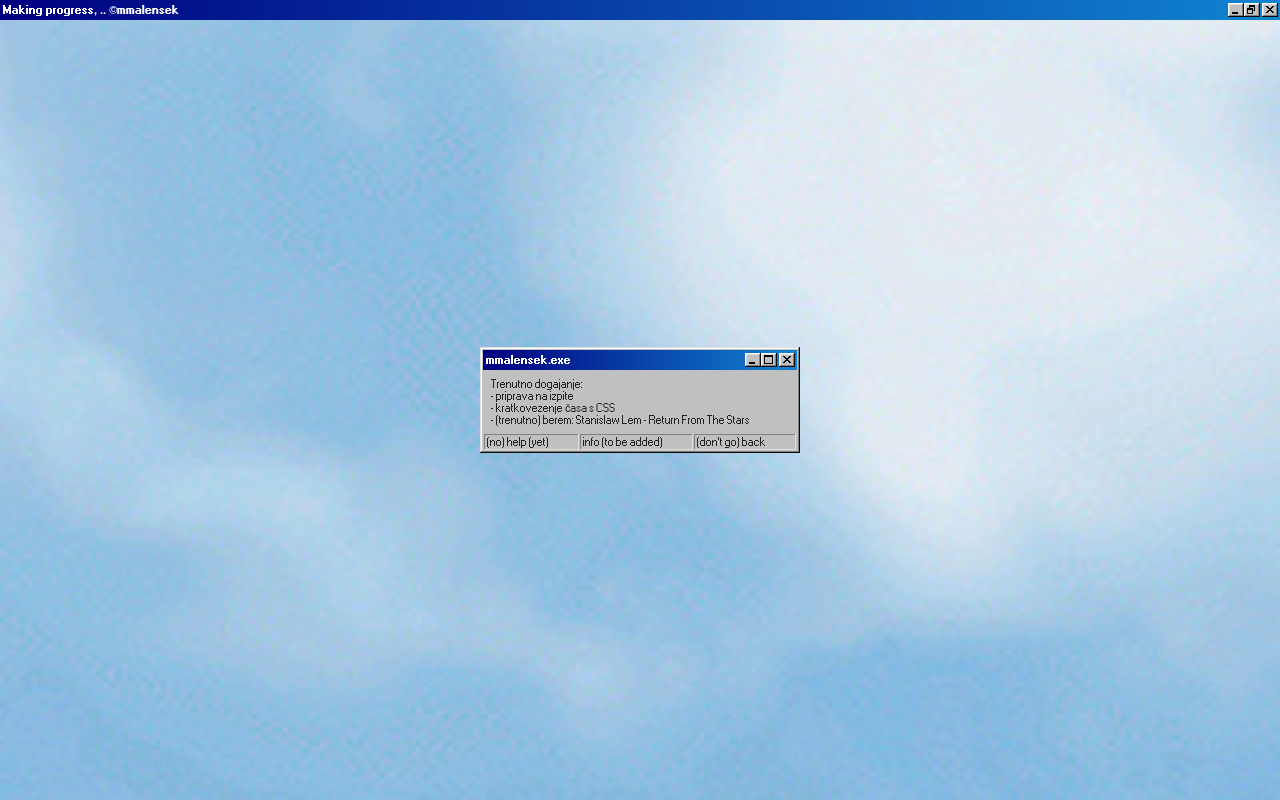
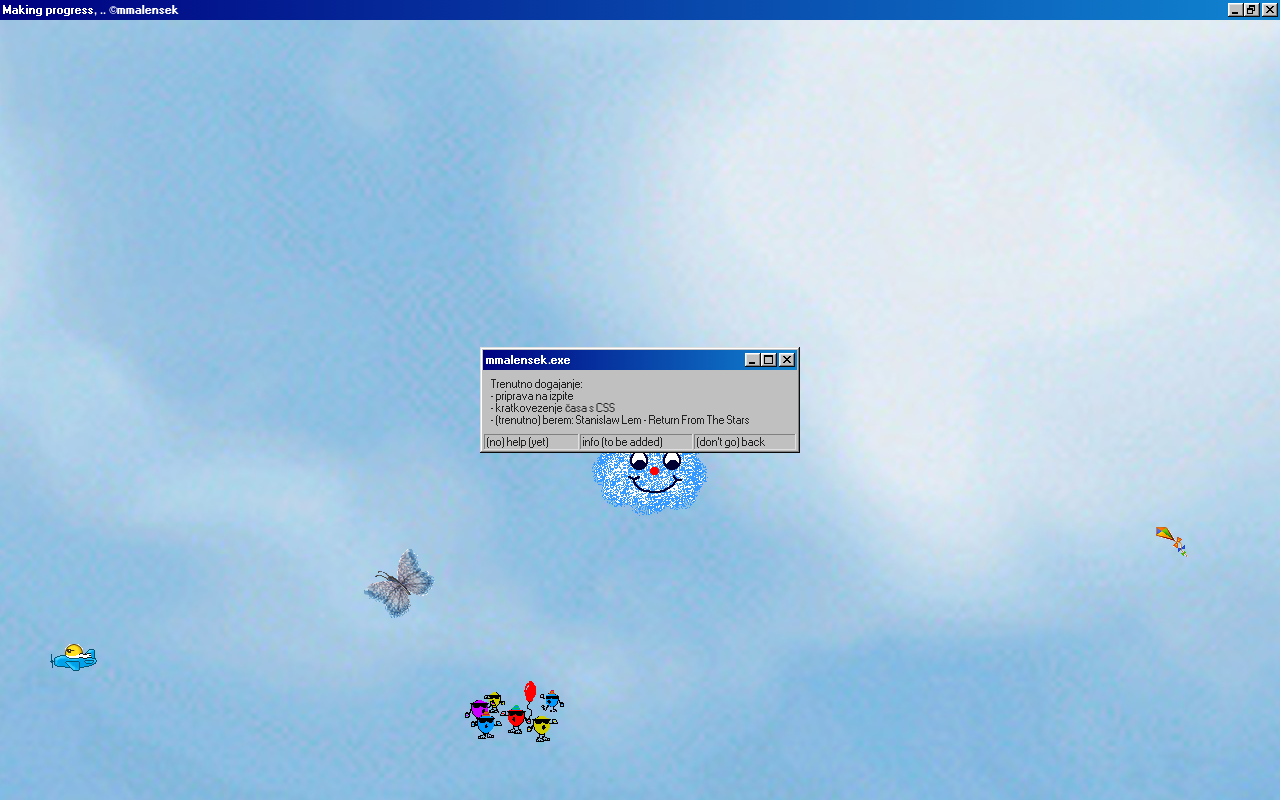
Before and after one commit to mmalensek/mmalensek.github.io, a plain HTML site: page index.html in a window 1280 px wide. Drawn offline with nearby package versions, Linux system fonts and the light colour scheme.

Commit message:
Dodani GIF-i

```diff
--- a/index.html
+++ b/index.html
@@ -44,5 +44,6 @@
               <p class="status-bar-field">(don't go) back</p>
             </div>
           </div>
+    <script src="script.js"></script>
     </body>
 </html>
--- /dev/null
+++ b/script.js
@@ -0,0 +1,24 @@
+function addRandomGif(src, width = 100) {
+  const gif = document.createElement("img");
+  gif.src = src;
+  gif.style.position = "absolute";
+  gif.style.zIndex = "-1"; // Behind content
+  // gif.style.width = `${width}px`;
+
+  const maxX = window.innerWidth - width;
+  const maxY = window.innerHeight - width;
+  const randomX = Math.floor(Math.random() * maxX);
+  const randomY = Math.floor(Math.random() * maxY);
+
+  gif.style.left = `${randomX}px`;
+  gif.style.top = `${randomY}px`;
+
+  document.body.appendChild(gif);
+}
+
+// addRandomGif("cloudy_earth.gif");
+addRandomGif("dance.gif");
+addRandomGif("butterfly.gif");
+addRandomGif("plane.gif");
+addRandomGif("cloud.gif");
+addRandomGif("kite.gif");
```
Also changed, not shown: butterfly.gif (added), cloud.GIF (added), dance.gif (added), kite.gif (added), plane.gif (added), 1 other file.
